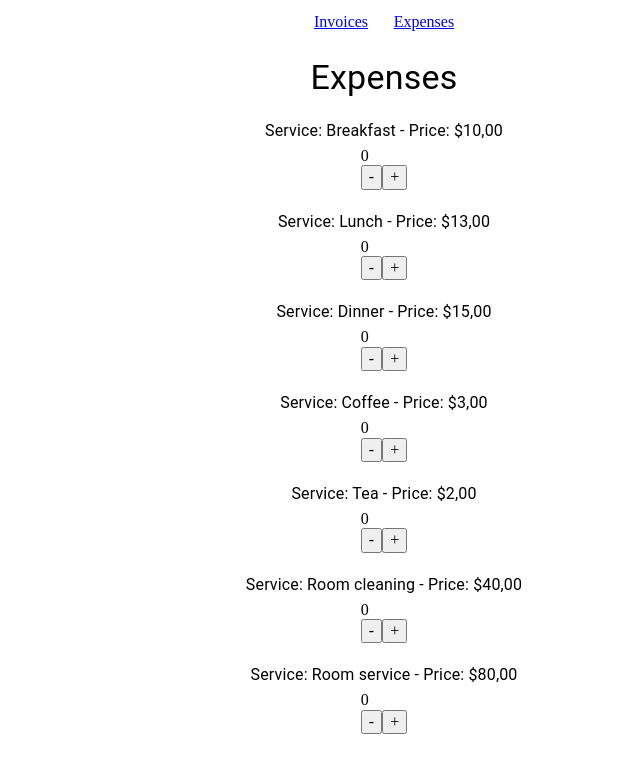
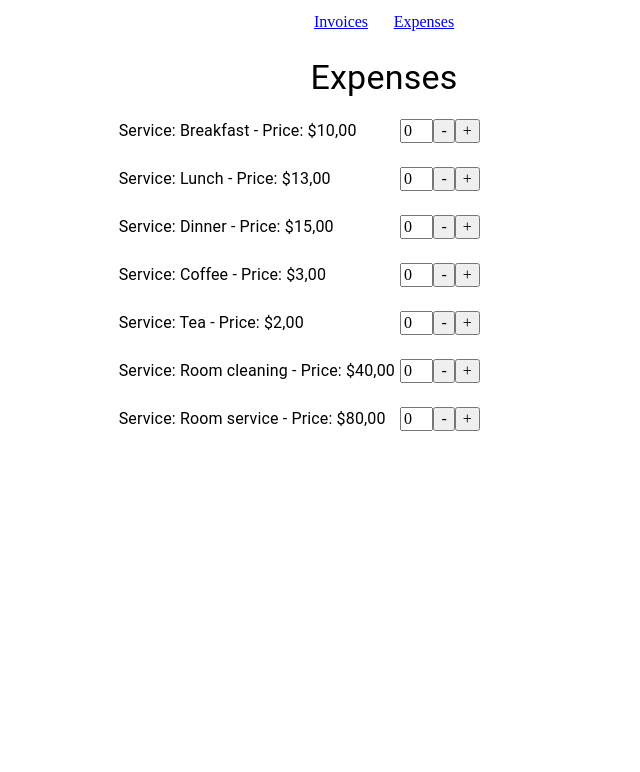
Before and after one commit to mmrosatab/Learn-More-About-React-Router-Dom-V6, a React (Create React App) app in the folder react-router-dom-v6/: page /expenses in a window 1280 px wide. Shown: the top 772 px of the page, without its empty margins (256-896 px from the left). Built offline with nearby package versions, Linux system fonts and the light colour scheme.

Commit message:
Fix: Resolving counter bug

```diff
--- a/react-router-dom-v6/src/components/counter.js
+++ b/react-router-dom-v6/src/components/counter.js
@@ -1,27 +1,43 @@
-import { useState } from "react";
-import "./styles";
+import { useState, useEffect } from "react";
+import "./styles.css";
 
 export default function Counter() {
   let [amount, setAmount] = useState(0);
+
   function handleClickAdd() {
-    console.log(`Add: ${amount}`);
-    let value = amount++;
+    const value = amount + 1;
     setAmount(value);
-    console.log(`Add: ${amount}`);
   }
+
   function handleClickSub() {
-    console.log(`Sub: ${amount}`);
     if (amount > 0) {
-      let value = amount--;
+      const value = amount - 1;
       setAmount(value);
     }
   }
 
+  function handleChange(event) {
+    const value = parseInt(event.target.value);
+    if (value >= 0) {
+      setAmount(value);
+    }
+  }
+
+  useEffect(() => {}, [amount]);
+
   return (
     <div>
-      <div>{amount}</div>
-      <button onClick={handleClickSub}>-</button>
-      <button onClick={handleClickAdd}>+</button>
+      <input
+        className="counter-input"
+        value={amount}
+        onChange={(event) => handleChange(event)}
+      />
+      <button type="button" onClick={() => handleClickSub()}>
+        -
+      </button>
+      <button type="button" onClick={() => handleClickAdd()}>
+        +
+      </button>
     </div>
   );
 }
--- /dev/null
+++ b/react-router-dom-v6/src/components/styles.css
@@ -0,0 +1,4 @@
+.counter-input {
+  width: 10%;
+  margin-left: 2%;
+}
--- a/react-router-dom-v6/src/globalStyle.css
+++ b/react-router-dom-v6/src/globalStyle.css
@@ -49,5 +49,4 @@ header nav {
 .expenses {
   padding: 1%;
   display: flex;
-  flex-direction: column;
 }
```
Also changed, not shown: react-router-dom-v6/src/components/styles.js (deleted), 1 other file (tests, documents, lock files or other folders).
